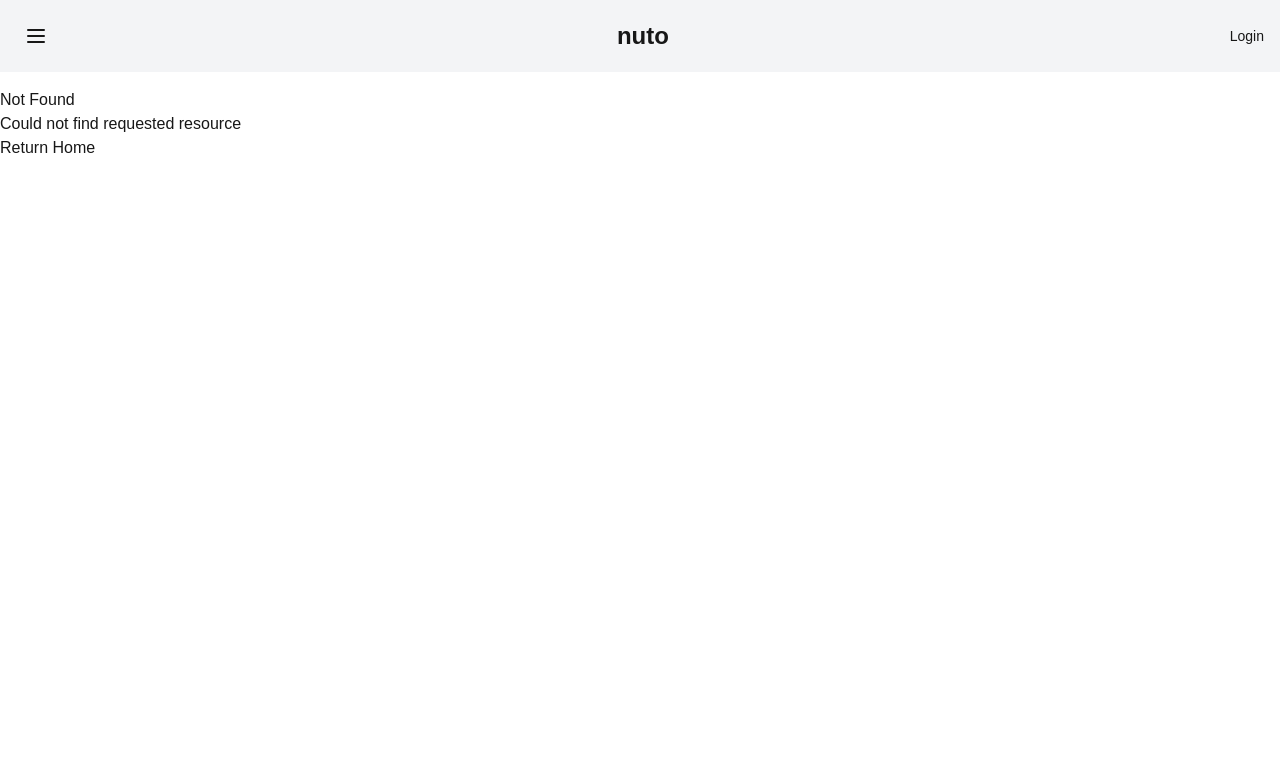
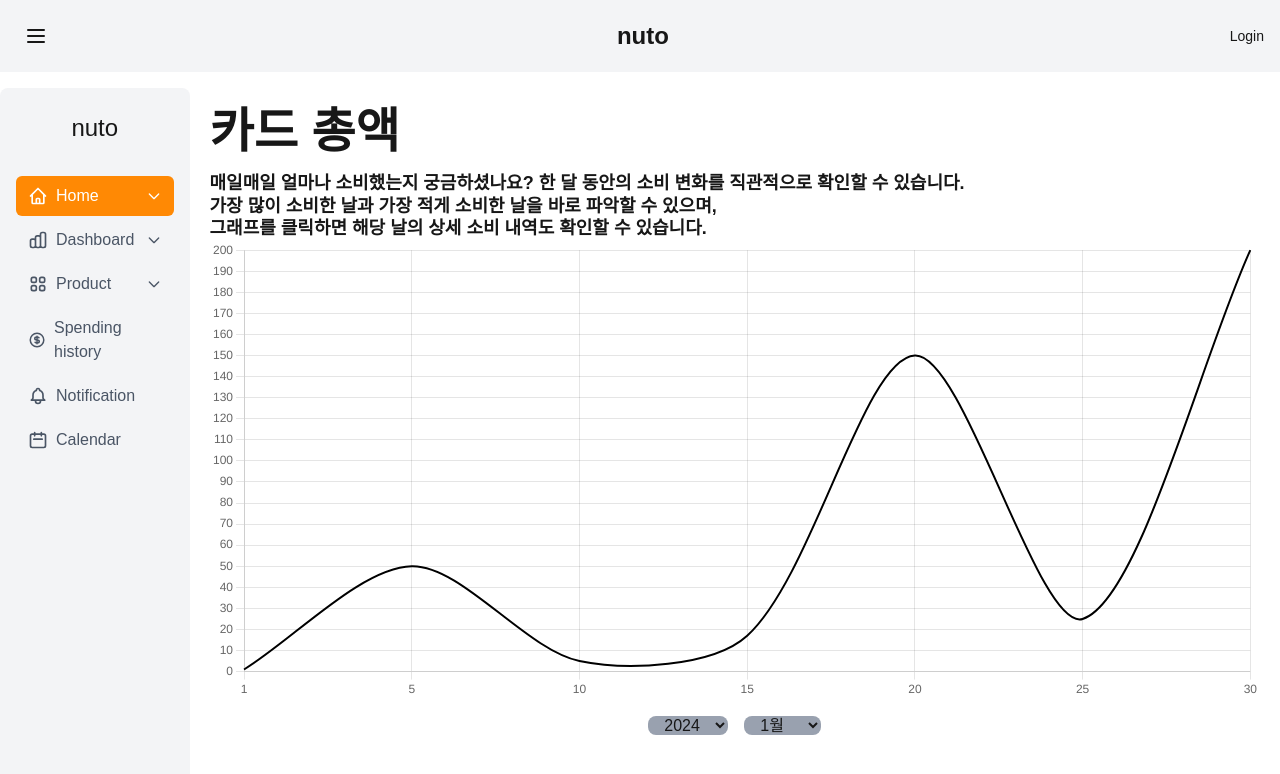
Before and after one commit to ruraeru/nuto_front, a Next.js app: page /cards/graph in a window 1280 px wide. Before the commit this address had no page. Shown: the top 774 px of the page. Built offline with nearby package versions, Linux system fonts and the light colour scheme.

Commit message:
design: cards graph page

```diff
--- /dev/null
+++ b/src/app/(tabs)/cards/graph/page.tsx
@@ -0,0 +1,113 @@
+"use client"
+
+import { Line } from "react-chartjs-2";
+import {
+    Chart as ChartJS,
+    ArcElement,
+    Tooltip,
+    Legend,
+    CategoryScale,
+    LinearScale,
+    PointElement,
+    LineElement
+} from "chart.js";
+import Link from "next/link";
+
+ChartJS.register(
+    ArcElement,
+    Tooltip,
+    Legend,
+    CategoryScale,
+    LinearScale,
+    PointElement,
+    LineElement
+);
+
+
+export default function CardsGraph() {
+    return (
+        <div>
+            <div className="flex flex-col gap-4">
+                <h1 className="text-5xl font-bold">카드 총액</h1>
+                <p className="text-lg/tight font-semibold">
+                    매일매일 얼마나 소비했는지 궁금하셨나요? 한 달 동안의 소비 변화를 직관적으로 확인할 수 있습니다. <br />
+                    가장 많이 소비한 날과 가장 적게 소비한 날을 바로 파악할 수 있으며,<br />그래프를 클릭하면 해당 날의 상세 소비 내역도 확인할 수 있습니다.
+                </p>
+            </div>
+            <div className="flex flex-col items-center gap-4">
+                <div className="h-[460px] w-full">
+                    <Line
+                        options={{
+                            scales: {
+                                x: {
+                                    type: 'category',
+                                    title: {
+                                        display: false,
+                                        text: '일',
+                                    },
+                                },
+                                y: {
+                                    title: {
+                                        display: false,
+                                        text: '값',
+                                    },
+                                    ticks: {
+                                        stepSize: 10, // y축 간격 설정
+                                    },
+                                },
+                            },
+                            plugins: {
+                                legend: {
+                                    display: false, // 범례 숨김
+                                },
+                                tooltip: {
+                                    mode: 'index',
+                                    intersect: false,
+                                },
+                            },
+                            responsive: true,
+                            maintainAspectRatio: false,
+                        }}
+                        data={{
+                            labels: [1, 5, 10, 15, 20, 25, 30],
+                            datasets: [
+                                {
+                                    label: '데이터',
+                                    data: [
+                                        1, 50, 5, 17, 150, 25, 200,
+                                    ],
+                                    borderColor: 'black',
+                                    borderWidth: 2,
+                                    fill: false,
+                                    tension: 0.3, // 선을 부드럽게 만드는 옵션
+                                    pointRadius: 0, // 데이터 포인트 원 숨김
+                                },
+                            ]
+                        }}
+                    />
+                </div>
+                <div className="*:bg-gray-400 *:px-3 *:rounded-lg flex gap-4">
+                    <select>
+                        <option>2024</option>
+                        <option>2025</option>
+                        <option>2026</option>
+                    </select>
+                    <select>
+                        <option>1월</option>
+                        <option>2월</option>
+                        <option>3월</option>
+                        <option>4월</option>
+                        <option>5월</option>
+                        <option>6월</option>
+                        <option>7월</option>
+                        <option>8월</option>
+                        <option>9월</option>
+                        <option>10월</option>
+                        <option>11월</option>
+                        <option>12월</option>
+                    </select>
+                </div>
+            </div>
+        </div>
+    )
+}
--- a/src/components/Sidebar.tsx
+++ b/src/components/Sidebar.tsx
@@ -120,8 +120,8 @@ export default function Sidebar() {
                     onClick={() => toggleMenu('dashboard')}
                     active={activeMenu === 'dashboard'}
                 >
-                    <SubNavItem label="카드 혜택" url='/dashboard' />
-                    <SubNavItem label="한달 그래프" />
+                    <SubNavItem label="카드 총액" url='/cards' />
+                    <SubNavItem label="한달 그래프" url='/cards/graph' />
                     <SubNavItem label="카테고리" />
                     <SubNavItem label="소비 내역" />
                 </NavItem>
```
